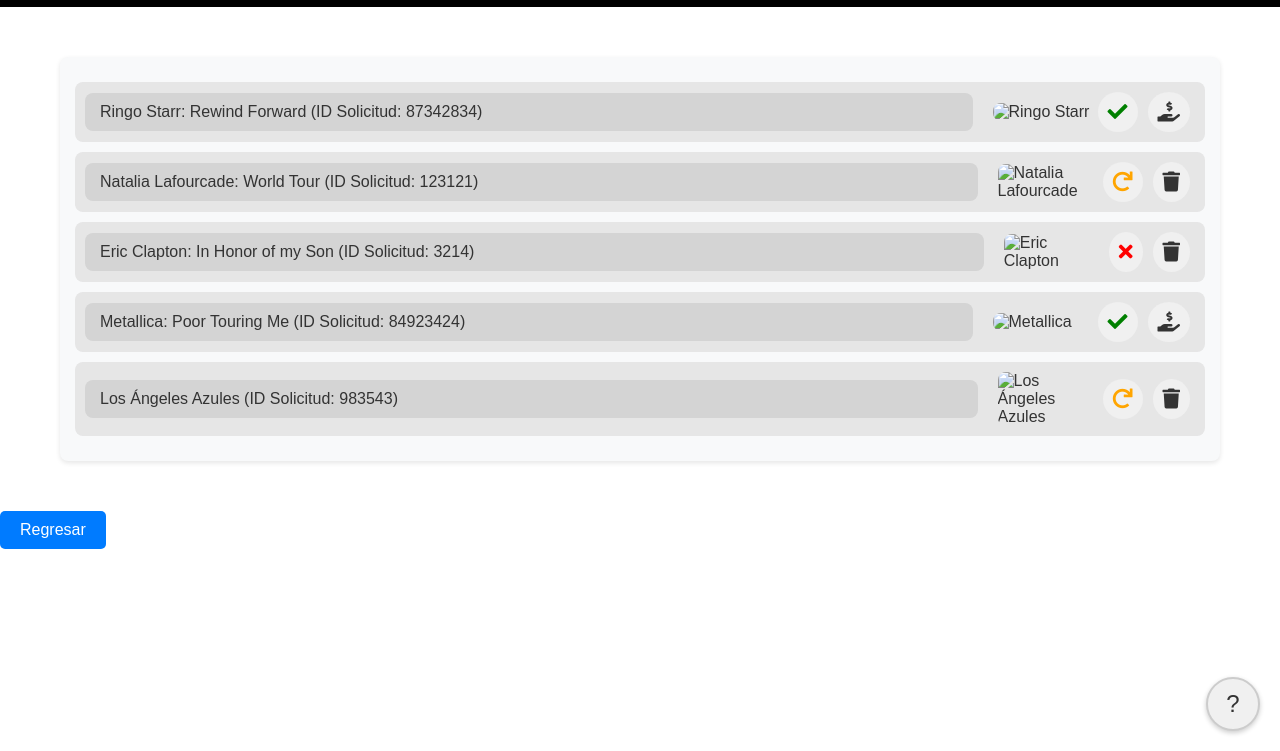
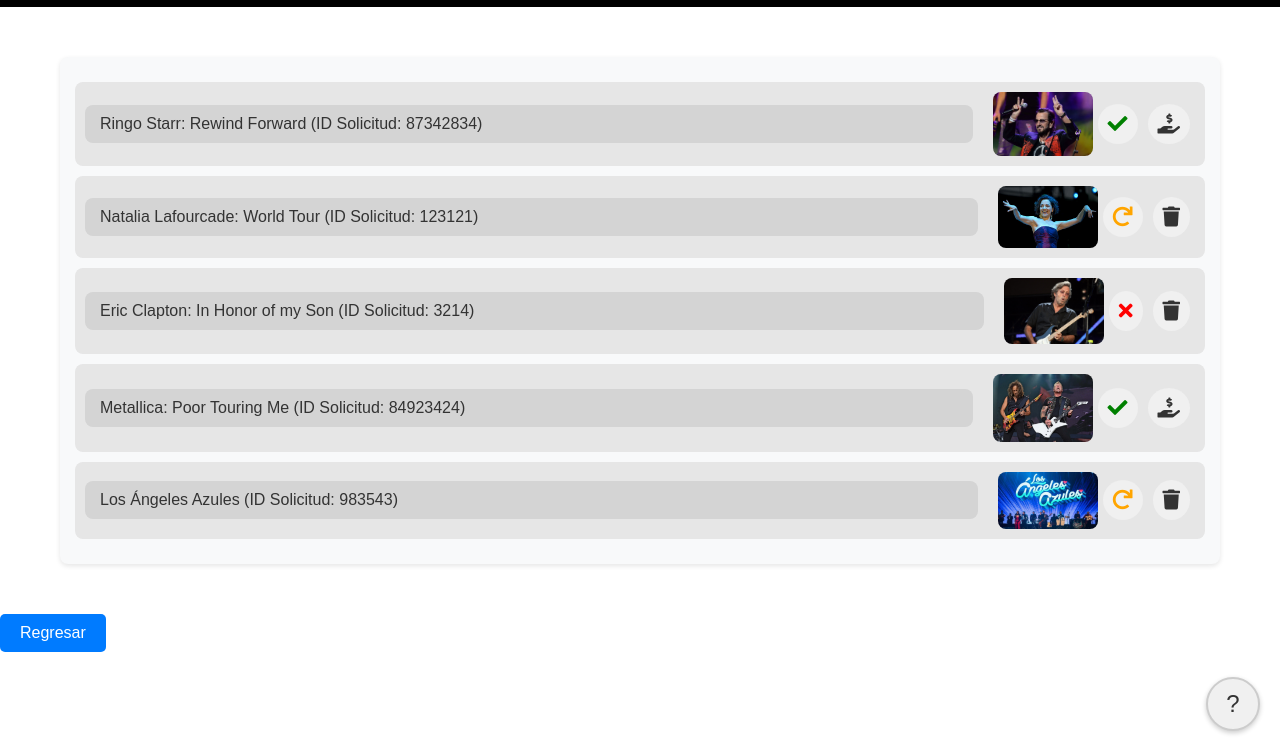
Before and after one commit to Sebastian010609/6IM7-Multicopy, a plain HTML site: page Mis_Solicitudes.html in a window 1280 px wide. Shown: the part 49-800 px from the top of the page. Drawn offline with Linux system fonts and the light colour scheme.

Commit message:
Update Mis_Solicitudes.html

```diff
--- a/Mis_Solicitudes.html
+++ b/Mis_Solicitudes.html
@@ -301,7 +301,7 @@
         <div class="solicitudes-card">
             <div class="solicitud-item">
                 <span>Ringo Starr: Rewind Forward (ID Solicitud: 87342834) </span>
-                <img src="../assets/img/Ringo_Starr.webp" alt="Ringo Starr">
+                <img src="Ringo_Starr.webp" alt="Ringo Starr">
                 <div class="solicitud-icons">
                     <i class="fas fa-check check"></i>
                     <i class="fas fa-hand-holding-usd" id="paymentIcon"></i>
@@ -309,7 +309,7 @@
             </div>
             <div class="solicitud-item">
                 <span>Natalia Lafourcade: World Tour (ID Solicitud: 123121) </span>
-                <img src="../assets/img/Natalia_Lafourcade.jpg" alt="Natalia Lafourcade">
+                <img src="Natalia_Lafourcade.jpg" alt="Natalia Lafourcade">
                 <div class="solicitud-icons">
                     <i class="fas fa-redo reload"></i>
                     <i class="fas fa-trash trash"></i>
@@ -317,7 +317,7 @@
             </div>
             <div class="solicitud-item">
                 <span>Eric Clapton: In Honor of my Son (ID Solicitud: 3214) </span>
-                <img src="../assets/img/Eric_Clapton.jpg" alt="Eric Clapton">
+                <img src="Eric_Clapton.jpg" alt="Eric Clapton">
                 <div class="solicitud-icons">
                     <i class="fas fa-times cross"></i>
                     <i class="fas fa-trash trash"></i>
@@ -325,7 +325,7 @@
             </div>
             <div class="solicitud-item">
                 <span>Metallica: Poor Touring Me (ID Solicitud: 84923424)</span>
-                <img src="../assets/img/Metallica.webp" alt="Metallica">
+                <img src="Metallica.webp" alt="Metallica">
                 <div class="solicitud-icons">
                     <i class="fas fa-check check"></i>
                     <i class="fas fa-hand-holding-usd"></i>
@@ -333,7 +333,7 @@
             </div>
             <div class="solicitud-item">
                 <span>Los Ángeles Azules (ID Solicitud: 983543)</span>
-                <img src="../assets/img/Angeles_Azules.webp" alt="Los Ángeles Azules">
+                <img src="Angeles_Azules.webp" alt="Los Ángeles Azules">
                 <div class="solicitud-icons">
                     <i class="fas fa-redo reload"></i>
                     <i class="fas fa-trash trash"></i>
```
